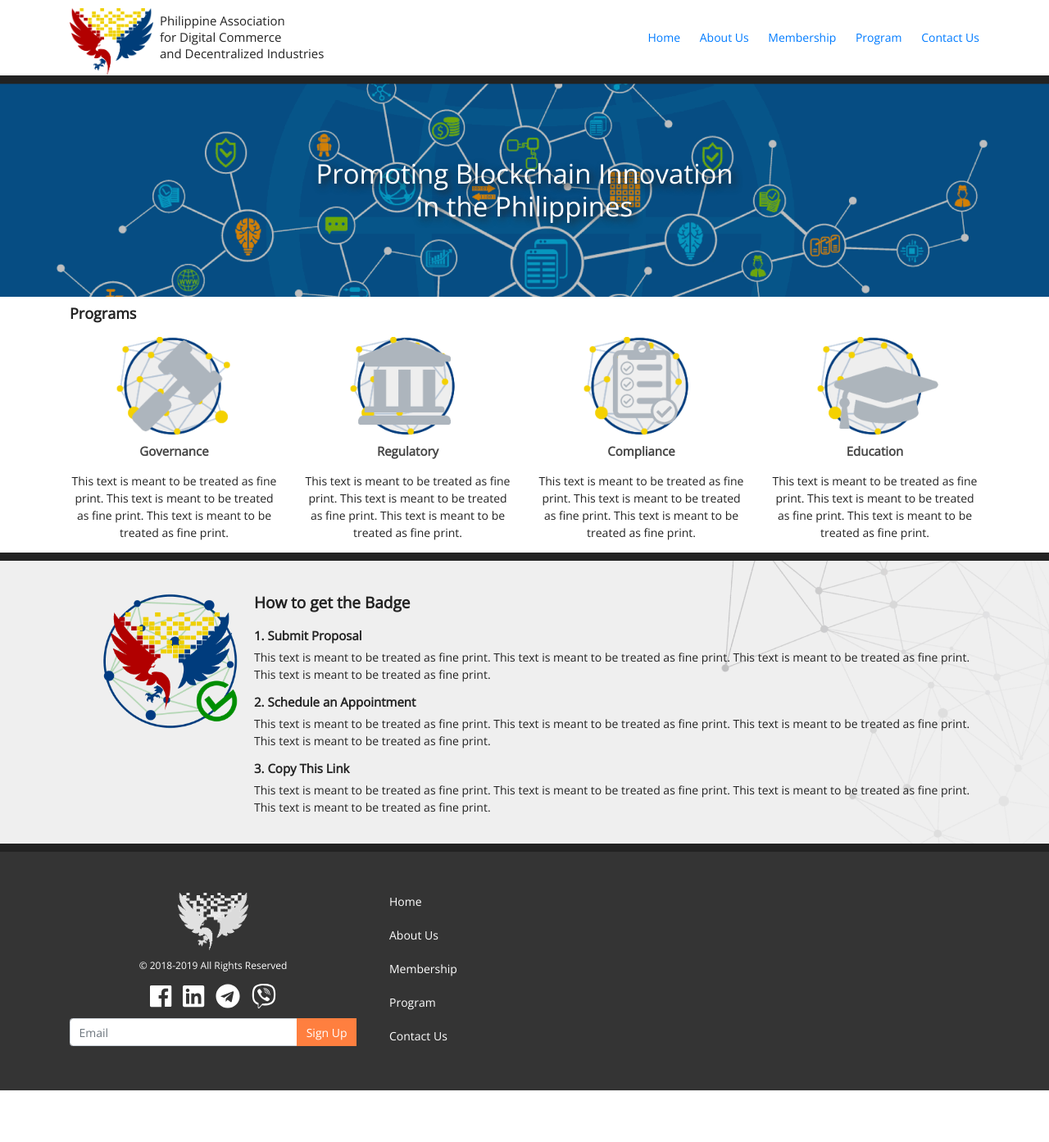
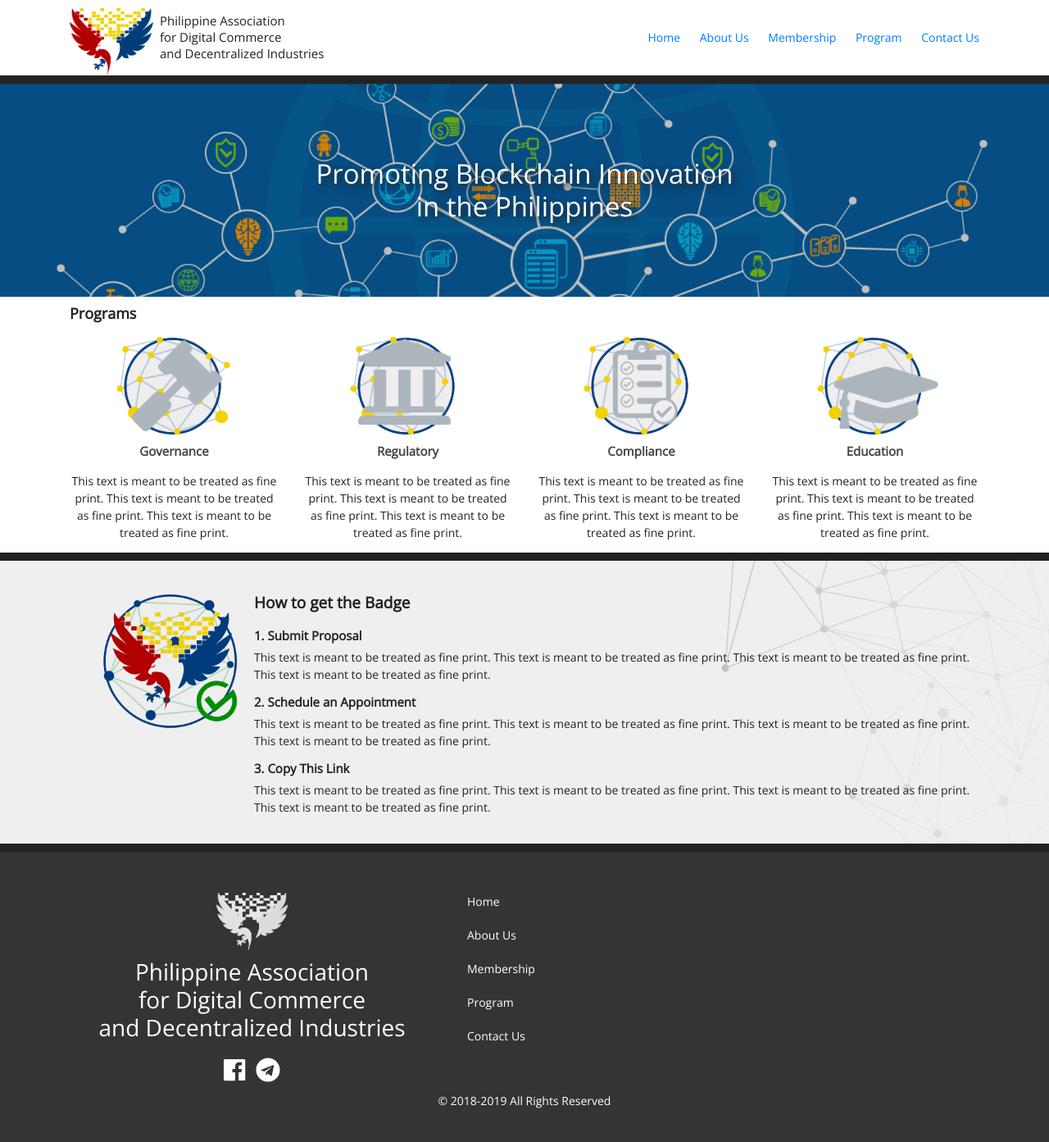
Before and after one commit to PADCDI/padcdi.github.com, a Jekyll site: the page built from index.html, in a window 1280 px wide. Shown: the whole page at 82% size. Built offline with Jekyll 4.4.1, drawn with Linux system fonts in a browser that asks for light colours; nearby versions of some CDN libraries; before the commit the page ends 1330 px from its top, so only the background shows below that.

Commit message:
Update footer.html

```diff
--- a/_includes/footer.html
+++ b/_includes/footer.html
@@ -1,34 +1,24 @@
 <div class="container">
     <nav class="row">
-        <div class="col-md-4 left">
-            <a href="/" title="Add Some SEO Here">
+        <div class="col-md-5 left">
+            <a class="logo" href="/" title="Add Some SEO Here">
                 <img alt="PADCDI White" height="70" src="./images/logo-white.png" />
             </a>
-            <div class="copywrite">&copy; 2018-2019 All Rights Reserved</div>
+            <h2>
+                Philippine Association <br />
+                for Digital Commerce <br />
+                and Decentralized Industries
+            </h2>
             <div class="social">
                 <a href="#" rel="nofollow" target="_blank">
                     <i class="fab fa-facebook"></i>
                 </a>
                 <a href="#" rel="nofollow" target="_blank">
-                    <i class="fab fa-linkedin"></i>
-                </a>
-                <a href="#" rel="nofollow" target="_blank">
                     <i class="fab fa-telegram"></i>
                 </a>
-                <a href="#" rel="nofollow" target="_blank">
-                    <i class="fab fa-viber"></i>
-                </a>
             </div>
-            <form method="post">
-                <div class="input-group mb-3">
-                    <input class="form-control" placeholder="Email" type="text" />
-                    <div class="input-group-append">
-                        <button class="btn btn-primary">Sign Up</button>
-                    </div>
-                </div>
-            </form>
         </div>
-        <div class="col-md-8">
+        <div class="right col-md-7">
             <a href="#" title="Add Some SEO Here">Home</a>
             <a href="#" title="Add Some SEO Here">About Us</a>
             <a href="#" title="Add Some SEO Here">Membership</a>
@@ -37,3 +27,6 @@
         </div>
     </nav>
 </div>
+<div class="masthead">
+    <center>&copy; 2018-2019 All Rights Reserved</center>
+</div>
```
